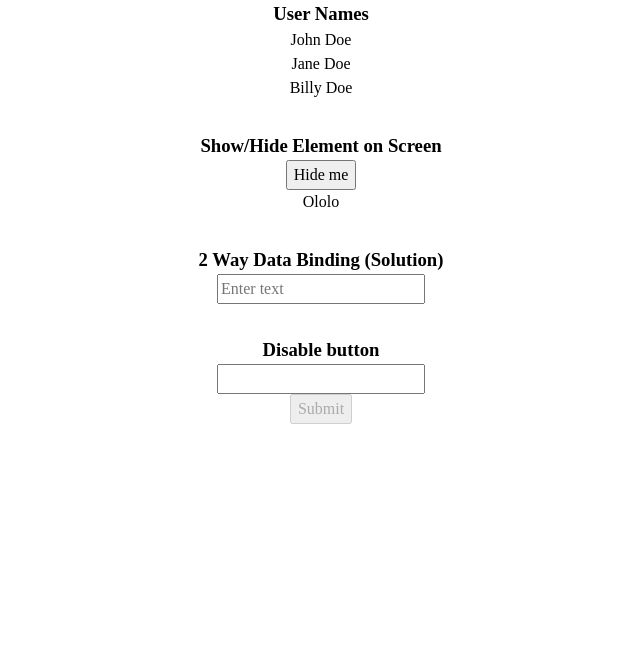
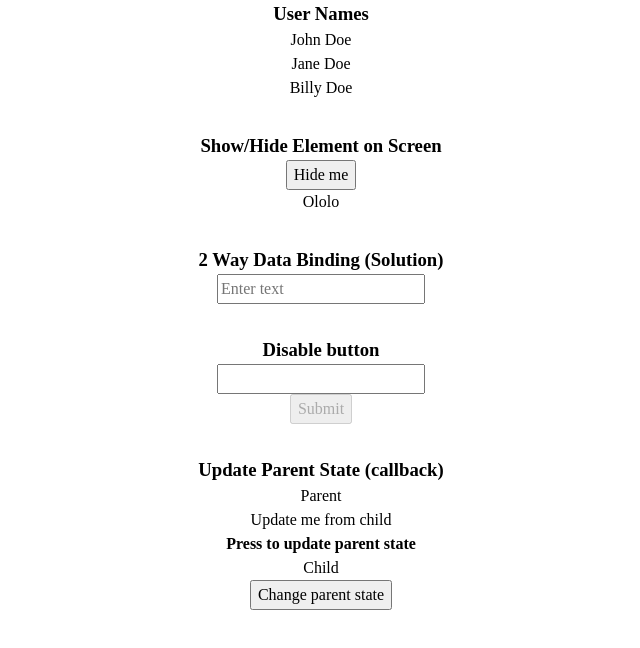
Before and after one commit to DrevAnt/codchallenge, a React (Create React App) app: page / in a window 1280 px wide. Shown: the top 648 px of the page, without its empty margins (319-959 px from the left). Built offline with nearby package versions, Linux system fonts and the light colour scheme.

Commit message:
"Update parent state from child (callback)"

```diff
--- a/src/App.js
+++ b/src/App.js
@@ -3,6 +3,7 @@ import DisplayArray from "./Component/DisplayArray/DisplayArray";
 import ShowHide from "./Component/ShowHide/ShowHide";
 import DataBind from "./Component/DataBind/DataBind";
 import DisableButton from "./Component/DisableButton/DisableButton";
+import ParentState from "./Component/ParentState/ParentState";
 
 function App() {
   return (
@@ -11,6 +12,7 @@ function App() {
       <ShowHide />
       <DataBind />
       <DisableButton />
+      <ParentState />
     </div>
   );
 }
--- /dev/null
+++ b/src/Component/ParentState/ParentState.jsx
@@ -0,0 +1,30 @@
+import React from "react";
+import { useState } from "react";
+
+function Child({ setValue }) {
+  return (
+    <>
+      <div>Child</div>
+      <button onClick={() => setValue("Parent has been updated!")}>
+        Change parent state
+      </button>
+    </>
+  );
+}
+
+function ParentState() {
+  const [value, setValue] = useState("Update me from child");
+  return (
+    <>
+      <div className="showhide">
+        <h3>Update Parent State (callback)</h3>
+        <div>Parent</div>
+        <div>{value}</div>
+        <h4>Press to update parent state</h4>
+        <Child setValue={setValue} />
+      </div>
+    </>
+  );
+}
+
+export default ParentState;
```
